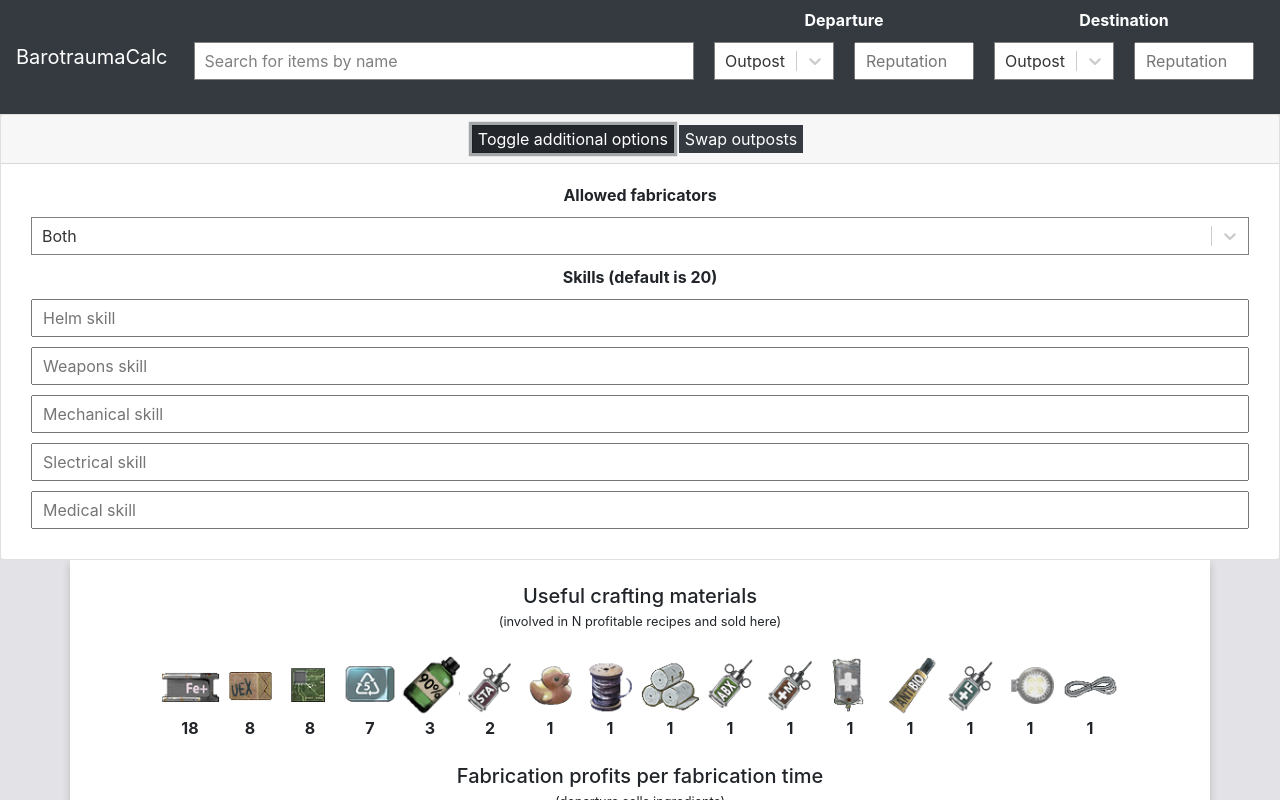
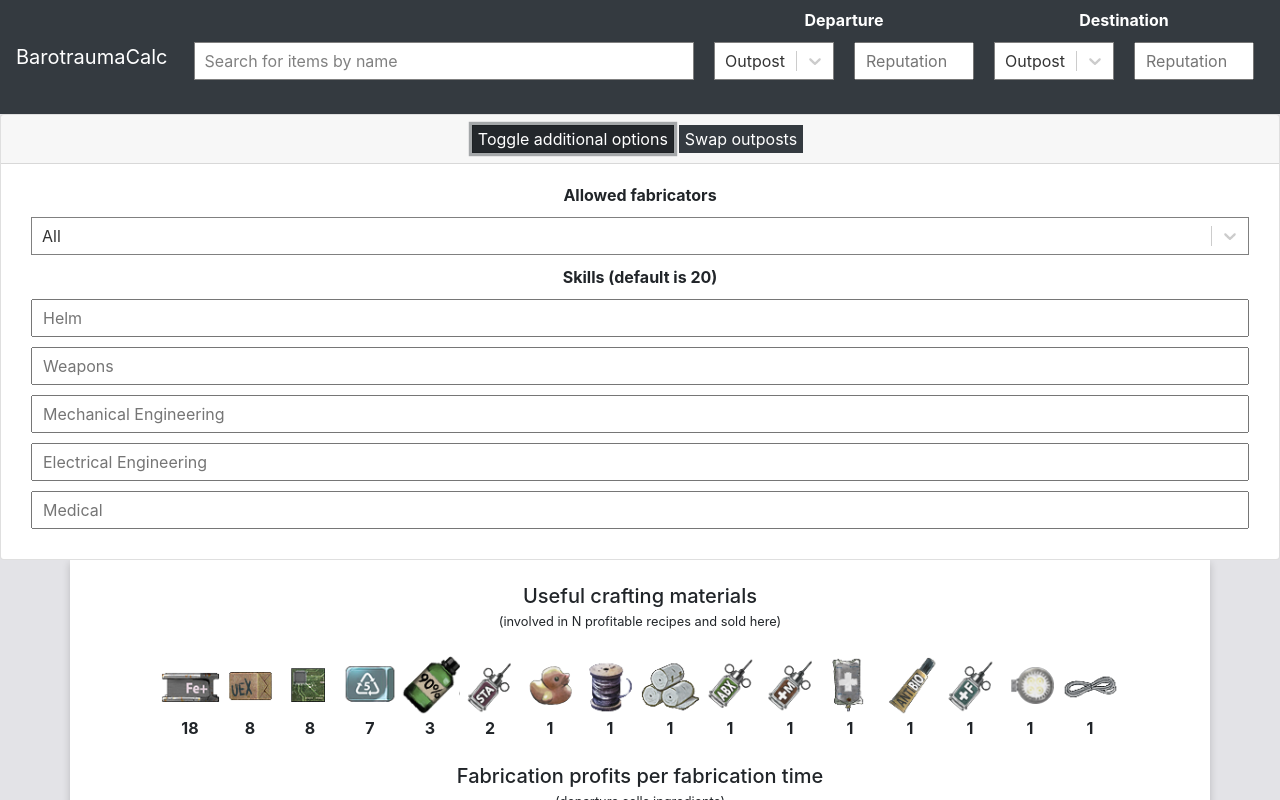
Before and after one commit to lifearoundfreaks/barotrauma-calc, a React (Create React App) app: page / in a window 1280 px wide. Both pictures are taken after a click on the button "Toggle additional options". Shown: the top 800 px of the page. Built offline with nearby package versions, Linux system fonts and the light colour scheme.

Commit message:
Fabricator and skill names should now display their english translation values.

```diff
--- a/src/BarotraumaCalc/Components/AdditionalFilters.js
+++ b/src/BarotraumaCalc/Components/AdditionalFilters.js
@@ -2,7 +2,7 @@
 import { Accordion, Card, Button } from 'react-bootstrap'
 import Select from 'react-select'
 import { generateStyles, customThemeOverrides } from '../Utils/selectTheme'
-import { DEFAULT_SKILL_LEVEL, FABRICATOR_OPTIONS, DEFAULT_FABRICATOR_OPTION } from '../globals'
+import { DEFAULT_SKILL_LEVEL, FABRICATOR_OPTIONS, DEFAULT_FABRICATOR_OPTION, ENGLISH_SKILL_NAMES } from '../globals'
 import validateFabricator from '../Utils/validateFabricator'
 import validateSkill from '../Utils/validateSkill'
 import useGetParams from '../Hooks/useGetParams'
@@ -68,7 +68,7 @@
             }}
             step={10}
             onInput={updateSkill}
-            placeholder={props.placeholder}
+            placeholder={ENGLISH_SKILL_NAMES[props.skill] || props.skill}
             value={validateSkill(getParams[getParamName]) === DEFAULT_SKILL_LEVEL ? "" : getParams[getParamName]}
             ref={inputRef}
             onWheel={onWheel}
@@ -111,11 +111,11 @@
                     <b>Allowed fabricators</b>
                     <FabricatorPicker />
                     <b>Skills (default is {DEFAULT_SKILL_LEVEL})</b>
-                    <SkillPicker skill="helm" placeholder="Helm skill" />
-                    <SkillPicker skill="weapons" placeholder="Weapons skill" />
-                    <SkillPicker skill="mechanical" placeholder="Mechanical skill" />
-                    <SkillPicker skill="electrical" placeholder="Slectrical skill" />
-                    <SkillPicker skill="medical" placeholder="Medical skill" />
+                    <SkillPicker skill="helm" />
+                    <SkillPicker skill="weapons" />
+                    <SkillPicker skill="mechanical" />
+                    <SkillPicker skill="electrical" />
+                    <SkillPicker skill="medical" />
                 </Card.Body>
             </Accordion.Collapse>
         </Card>
--- a/src/BarotraumaCalc/Hooks/useCalculator.js
+++ b/src/BarotraumaCalc/Hooks/useCalculator.js
@@ -6,6 +6,7 @@
 import validateFabricator from '../Utils/validateFabricator'
 import validateSkill from '../Utils/validateSkill'
 import ClickableItem from '../Components/ClickableItem'
+import { ENGLISH_SKILL_NAMES, FABRICATOR_OPTIONS } from '../globals'
 
 const rnd = price => Math.floor(price)
 const compareItems = (a, b) => a.rating < b.rating ? 1 : a.rating === b.rating ? 0 : -1
@@ -81,7 +82,7 @@
         if (item.skills === undefined) return item.fabricate_time / 2
         const degreeOfSuccess = (Object.entries(item.skills).reduce(
             (sum, [skill, level]) =>
-            sum + skills[skill] - level, 0
+                sum + skills[skill] - level, 0
         ) / Object.keys(item.skills).length + 100) / 200
         const t = degreeOfSuccess < .5 ? degreeOfSuccess * degreeOfSuccess : degreeOfSuccess * 2
         return item.fabricate_time / Math.max(Math.min(t, 2), .01)
@@ -119,7 +120,7 @@
                 getFabricationProfit(item, sellingprice) / getRealFabricationTime(item)
             ) / 100 : 0
 
-            if (fabricatortypes.value === "both" || (item.fabricator_types || "").split(",").includes(fabricatortypes.value)) {
+            if (fabricatortypes.value === "all" || (item.fabricator_types || "").split(",").includes(fabricatortypes.value)) {
                 if (fabrProfit > 0) {
                     fabr.push({ item, identifier, rating: fabrProfit })
                     updateUsefulMaterials(item.fabricate)
@@ -288,8 +289,8 @@
     return {
         displayName: item.display_name,
         deconstructTime: item.deconstruct_time,
-        fabricatorTypes: item.fabricator_types?.split(",").join("; "),
-        skills: Object.entries(item.skills || {}).map(([k, v]) => `${k}: ${v}`).join('; '),
+        fabricatorTypes: item.fabricator_types?.split(",").map(name => FABRICATOR_OPTIONS[name]?.label || name).join("; "),
+        skills: Object.entries(item.skills || {}).map(([k, v]) => `${ENGLISH_SKILL_NAMES[k] || k}: ${v}`).join('; '),
         ...calcData,
         fabricationBlock: <BlockWithItems itemsObj={item.fabricate} mainText="Fabricated from">
             <ProfitText profit={calcData.fabricationProfit}><br />
--- a/src/BarotraumaCalc/globals.js
+++ b/src/BarotraumaCalc/globals.js
@@ -9,8 +9,17 @@
 export const DEFAULT_OUTPOST_OPTION = OUTPOST_OPTIONS.outpost
 export const DEFAULT_SKILL_LEVEL = 20
 export const FABRICATOR_OPTIONS = {
-    both: { value: 'both', label: 'Both' },
+    all: { value: 'all', label: 'All' },
     fabricator: { value: 'fabricator', label: 'Fabricator' },
-    medicalfabricator: { value: 'medicalfabricator', label: 'Medical fabricator' },
+    medicalfabricator: { value: 'medicalfabricator', label: 'Medical Fabricator' },
 }
-export const DEFAULT_FABRICATOR_OPTION = FABRICATOR_OPTIONS.both
+export const DEFAULT_FABRICATOR_OPTION = FABRICATOR_OPTIONS.all
+export const ENGLISH_SKILL_NAMES = {
+    helm: "Helm",
+    weapons: "Weapons",
+    mechanical: "Mechanical Engineering",
+    electrical: "Electrical Engineering",
+    medical: "Medical",
+    initiative: "Initiative",
+    courage: "Courage",
+}
```
